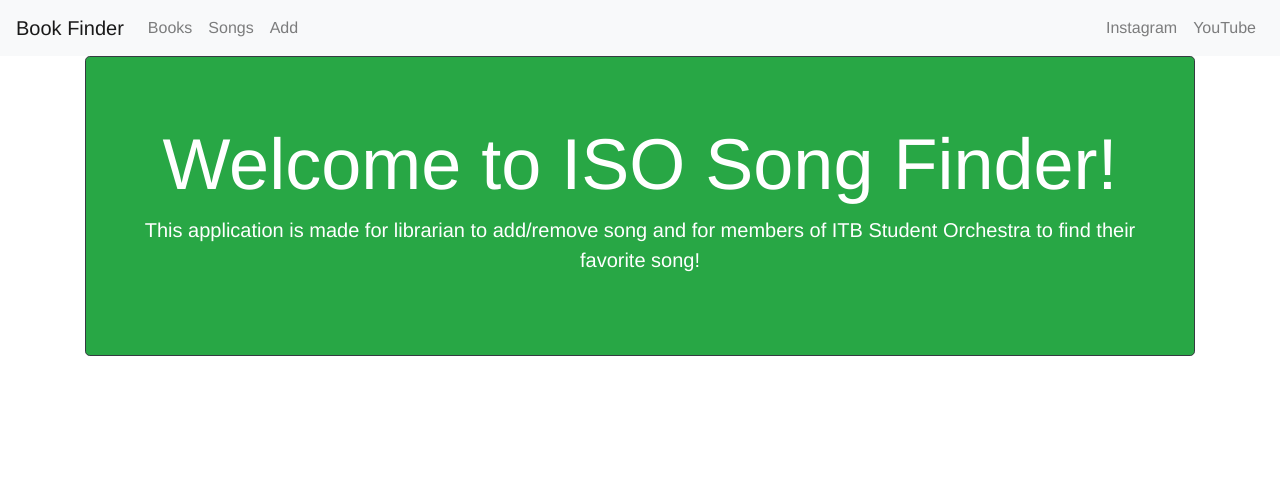
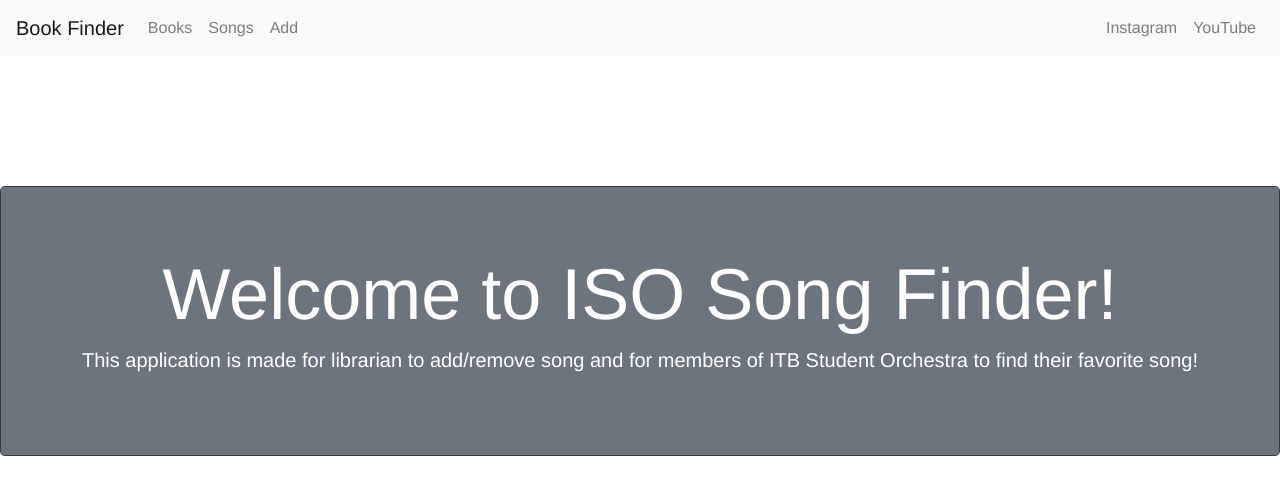
Before and after one commit to michaellhans/catalog-website, a Vue app in the folder client/: page / in a window 1280 px wide. Shown: the top 494 px of the page. Built offline with nearby package versions, Linux system fonts and the light colour scheme; no server answers.

Commit message:
Front End updating

```diff
--- a/client/public/index.html
+++ b/client/public/index.html
@@ -9,6 +9,8 @@
     <script src="https://code.jquery.com/jquery-3.5.1.slim.min.js" integrity="sha384-DfXdz2htPH0lsSSs5nCTpuj/zy4C+OGpamoFVy38MVBnE+IbbVYUew+OrCXaRkfj" crossorigin="anonymous"></script>
     <script src="https://cdn.jsdelivr.net/npm/popper.js@1.16.0/dist/umd/popper.min.js" integrity="sha384-Q6E9RHvbIyZFJoft+2mJbHaEWldlvI9IOYy5n3zV9zzTtmI3UksdQRVvoxMfooAo" crossorigin="anonymous"></script>
     <script src="https://stackpath.bootstrapcdn.com/bootstrap/4.5.0/js/bootstrap.min.js" integrity="sha384-OgVRvuATP1z7JjHLkuOU7Xw704+h835Lr+6QL9UvYjZE3Ipu6Tp75j7Bh/kR0JKI" crossorigin="anonymous"></script>
+    <meta name="viewport" content="width=device-width, initial-scale=1">
+    <link rel="stylesheet" href="https://cdnjs.cloudflare.com/ajax/libs/font-awesome/4.7.0/css/font-awesome.min.css">
   </head>
   <body>
     <noscript>
--- a/client/src/views/Home.vue
+++ b/client/src/views/Home.vue
@@ -1,6 +1,6 @@
 <template>
-<div class="container">
-  <b-jumbotron bg-variant="success" text-variant="white" border-variant="dark">
+<div class="home">
+  <b-jumbotron bg-variant="secondary" text-variant="white" border-variant="dark">
     <div class="alert alert-success" v-if="getAuthStatus === true">
       Welcome admin {{ getAuthUsername }}!
     </div>
@@ -24,3 +24,10 @@ export default {
   computed: mapGetters(['getAuthStatus', 'getAuthUsername'])
 }
 </script>
+
+<style>
+.home {
+  margin-top: 130px;
+}
+
+</style>
--- a/client/src/webpage/Book.vue
+++ b/client/src/webpage/Book.vue
@@ -2,23 +2,20 @@
   <div id="BooksPage">
     <h1><p style="text-align=left">ISO Book Finder</p></h1>
     <b-container>
-      <div class="row" id="row-1">
-        <div class="column" id="cols-1-search">
-          <input class="form-control mr-sm-2 inline" v-model="query" type="search" placeholder="Search" aria-label="Search" size="120">
-        </div>
-        <div class="column" id="cols-2-search">
-          <button class="btn btn-outline-success my-2 my-sm-0" type="submit" @click="search">Search</button>
-        </div>
+      <div class="d-flex">
+        <input class="form-control d-inline mr-sm-2" v-model="query" type="search" placeholder="Tulis Nama Lagu" aria-label="Search" size="120">
+        <button class="btn btn-outline-success my-2 my-sm-0" v-on:click="search">Search</button>
       </div>
       <br>
-      <div class="row" id="row-2">
-        <div class="column" id="cols-1">
-          <select class="form-control-inline" id=kind v-model="searchBy">
+      <div class="row d-flex align-items-center">
+        <div class="col-6 col-lg-3 mb-3 mb-lg-0">
+          <select class="form-control-inline" width="20" v-model="searchBy">
             <option value="nama">Nama Buku</option>
             <option value="kode">Kode Buku</option>
           </select>
         </div>
-        <div class="column" id="cols-2">
+        <div class="col-6 col-lg-2 d-flex flex-column">
+        <!-- <div class="column" id="cols-2"> -->
           <div class="form-check-inline">
             <input class="form-check-input" type="checkbox" v-model="copyCondition" name="SoftcopyCheck" id="SoftcopyCheck" value="softcopy" checked>
             <label class="form-check-label" for="SoftcopyCheck">Softcopy</label>
--- a/package.json
+++ b/package.json
@@ -15,8 +15,12 @@
     "-": "0.0.1",
     "body-parser": "^1.19.0",
     "cors": "^2.8.5",
+    "dotenv": "^8.2.0",
     "express": "^4.17.1",
+    "express-session": "^1.17.1",
     "mongoose": "^5.9.26",
-    "morgan": "^1.10.0"
+    "morgan": "^1.10.0",
+    "passport": "^0.4.1",
+    "passport-local-mongoose": "^6.0.1"
   }
 }
```
Also changed, not shown: 2 other files (tests, documents, lock files or other folders).
